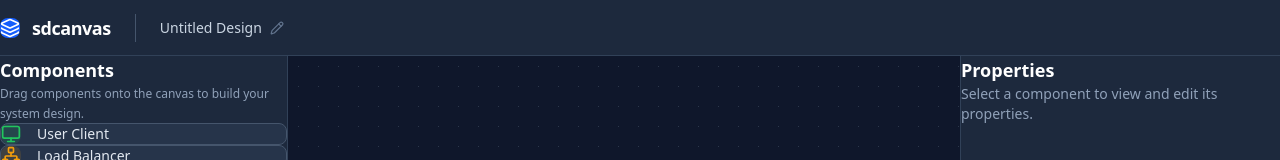
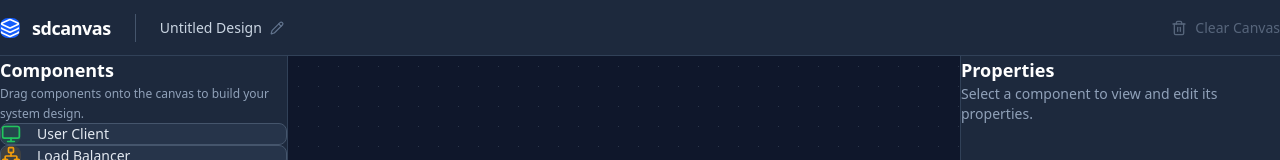
Before and after one commit to tommy-xr/sdcanvas, a React (Vite) app: page / in a window 1280 px wide. Shown: the top 160 px of the page. Built offline with nearby package versions, Linux system fonts and the light colour scheme.

Commit message:
feat: clear canvas button in header

```diff
--- a/src/components/Header/Header.tsx
+++ b/src/components/Header/Header.tsx
@@ -1,12 +1,20 @@
 import { useState, useEffect, useRef } from 'react';
-import { Layers, Pencil } from 'lucide-react';
+import { Layers, Pencil, Trash2 } from 'lucide-react';
 import { useCanvasStore } from '../../store/canvasStore';
 
 export function Header() {
-  const { fileName, setFileName } = useCanvasStore();
+  const { fileName, setFileName, clearCanvas, nodes, edges } = useCanvasStore();
   const [isEditing, setIsEditing] = useState(false);
   const [editValue, setEditValue] = useState(fileName);
+  const [showClearConfirm, setShowClearConfirm] = useState(false);
   const inputRef = useRef<HTMLInputElement>(null);
+
+  const hasContent = nodes.length > 0 || edges.length > 0;
+
+  const handleClearCanvas = () => {
+    clearCanvas();
+    setShowClearConfirm(false);
+  };
 
   useEffect(() => {
     if (isEditing && inputRef.current) {
@@ -71,6 +79,43 @@ export function Header() {
           </button>
         )}
       </div>
+
+      <div className="flex-1" />
+
+      <div className="relative">
+        <button
+          onClick={() => setShowClearConfirm(true)}
+          disabled={!hasContent}
+          className="flex items-center gap-2 px-3 py-1.5 rounded text-slate-400 hover:text-red-400
+                     hover:bg-slate-700 transition-colors disabled:opacity-50 disabled:cursor-not-allowed
+                     disabled:hover:text-slate-400 disabled:hover:bg-transparent"
+        >
+          <Trash2 size={16} />
+          <span className="text-sm">Clear Canvas</span>
+        </button>
+
+        {showClearConfirm && (
+          <div className="absolute right-0 top-full mt-2 bg-slate-700 rounded-lg shadow-xl border border-slate-600 p-4 z-50 w-64">
+            <p className="text-sm text-slate-200 mb-3">
+              Clear all {nodes.length} node{nodes.length !== 1 ? 's' : ''} and {edges.length} connection{edges.length !== 1 ? 's' : ''}?
+            </p>
+            <div className="flex gap-2">
+              <button
+                onClick={() => setShowClearConfirm(false)}
+                className="flex-1 px-3 py-1.5 text-sm rounded bg-slate-600 text-slate-300 hover:bg-slate-500 transition-colors"
+              >
+                Cancel
+              </button>
+              <button
+                onClick={handleClearCanvas}
+                className="flex-1 px-3 py-1.5 text-sm rounded bg-red-600 text-white hover:bg-red-500 transition-colors"
+              >
+                Clear
+              </button>
+            </div>
+          </div>
+        )}
+      </div>
     </header>
   );
 }
```
